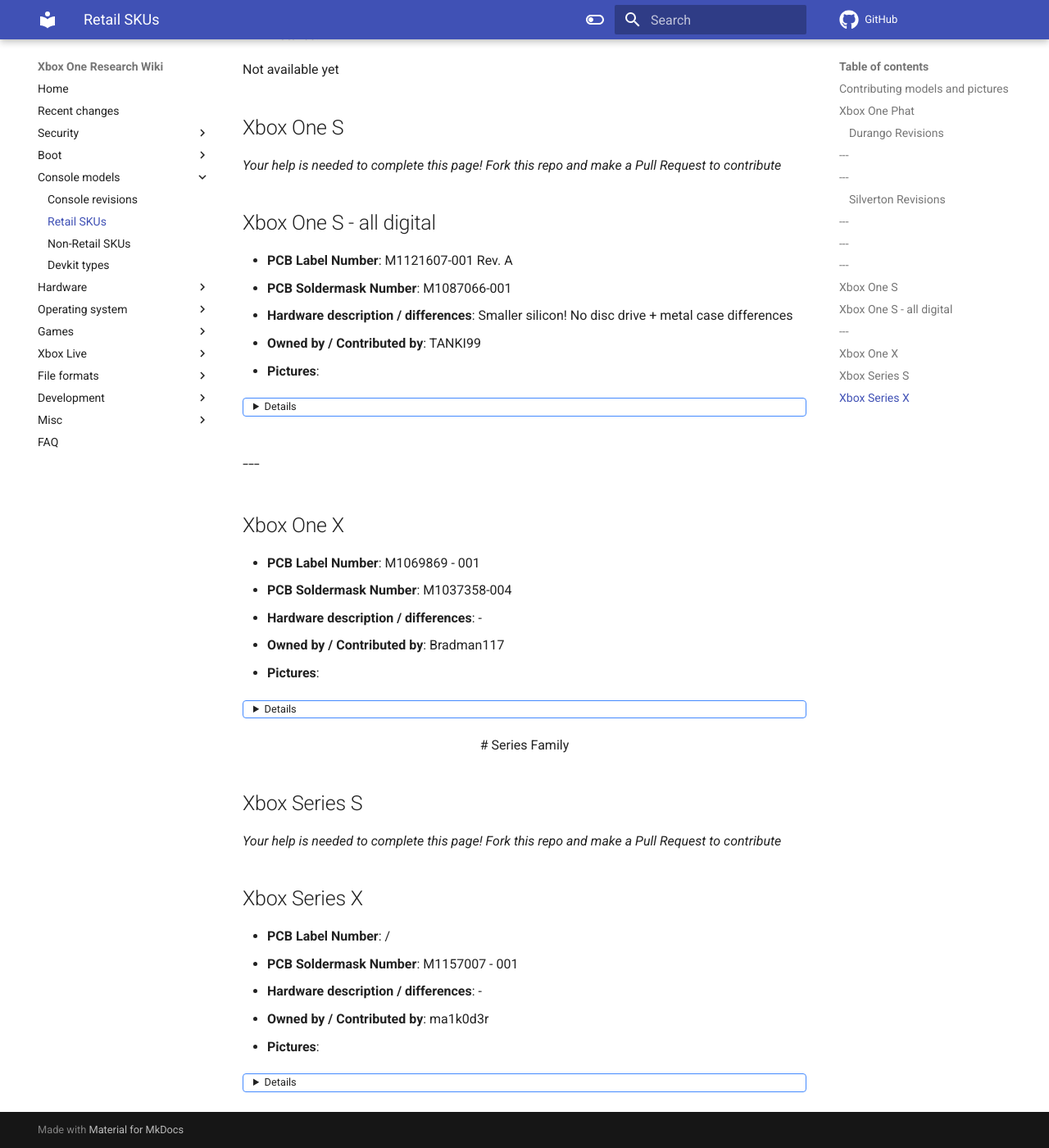
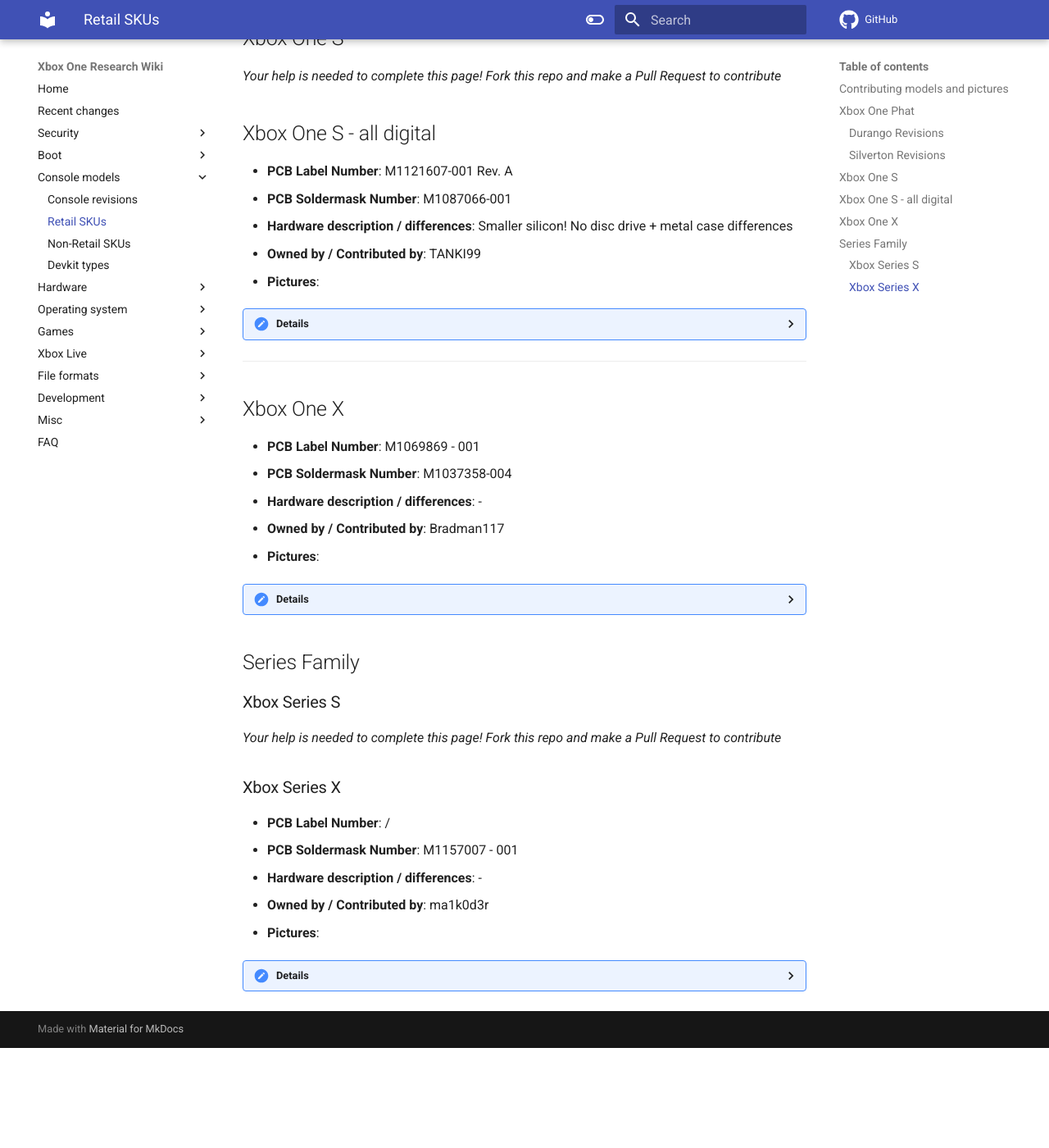
Before and after one commit to xboxoneresearch/wiki, an MkDocs documentation site: the page built from docs/console-models/retail-xone-skus.md, in a window 1280 px wide and 1400 px high, scrolled down 3099 px. Shown: the whole window at 82% size. Built offline with MkDocs 1.6.1 and Material for MkDocs 9.7.7, drawn with Linux system fonts in a browser that asks for light colours; comment, search, counter and statistics services are not loaded; after the commit the page ends 4377 px from its top, so only the background shows below that; some of the changed text lies outside the part shown.

Commit message:
fix: Remove non-working HTML tags and duplicate separator lines, fix apu.jpg filepath

```diff
--- a/docs/console-models/retail-xone-skus.md
+++ b/docs/console-models/retail-xone-skus.md
@@ -45,15 +45,14 @@
 * **Owned by / Contributed by**: Bradman117
 * **Pictures**:
 
-<details>
+/// info | Details
 
 [![X884497-001 Front](../_files/skus/X877750-003/front_thumb.jpg)](../_files/skus/X877750-003/front.jpg)
 [![X884497-001 Sticker](../_files/skus/X877750-003/sticker_thumb.jpg)](../_files/skus/X877750-003/sticker.jpg)
 [![X884497-001 Back](../_files/skus/X877750-003/back_thumb.jpg)](../_files/skus/X877750-003/back.jpg)
 
-</details>
+///
 
----
 ---
 
 * **PCB Label Number**: X884498 - 001 Rev F-2
@@ -61,14 +60,13 @@
 * **Hardware description / differences**: Currently only found in a DDK unit.
 * **Owned by / Contributed by**: BlueRain-debug
 * **Pictures**:
-<details>
+/// info | Details
 
 [![X884498-001 Front](../_files/skus/X877750-003/DDK-X884498-001_Rev._F-2-front_thumb.jpg)](../_files/skus/X877750-003/DDK-X884498-001_Rev._F-2-front.jpg)
 [![X884498-001 Sticker](../_files/skus/X877750-003/DDK-X884498-001_Rev._F-2-sticker_thumb.jpg)](../_files/skus/X877750-003/DDK-X884498-001_Rev._F-2-sticker.jpg)
 
-</details>
+///
 
----
 ---
 
 * **PCB Label Number**: X895857 - 001 Rev C
@@ -76,12 +74,12 @@
 * **Hardware description / differences**: Currently only found in a DDK unit. The printed text on the board is thicker.
 * **Owned by / Contributed by**: BlueRain-debug
 * **Pictures**:
-<details>
+/// info | Details
 
 [![X895857-001 Sticker](../_files/skus/X877750-003/DDK-X895857-001_Rev._C-sticker_thumb.jpg)](../_files/skus/X877750-003/DDK-X895857-001_Rev._C-sticker.jpg)
 [![X895857-001 Soldermask Number](../_files/skus/X877750-003/DDK-X895857-001_Rev._C-soldermask_number_thumb.jpg)](../_files/skus/X877750-003/DDK-X895857-001_Rev._C-soldermask_number.jpg)
 
-</details>
+///
 
 ### Silverton Revisions
 
@@ -90,19 +88,18 @@
 * **Hardware description / notable differences**: Reduced/Smaller eMMC/Southbridge voltage regulator.
 * **Owned by / Contributed by**: TANKI99
 * **Pictures**:
-<details>
+/// info | Details
 
 ![X887998-011 Soldermask number](../_files/skus/X887998-011/soldermask_part_num.jpg)
 ![X887998-011 Label partnum](../_files/skus/X887998-011/label_part_num.jpg)
 ![X887998-011 BDROM label](../_files/skus/X887998-011/bdrom_label.jpg)
-![X887998-011 APU](../_files/skus/X887998-011/api.jpg)
+![X887998-011 APU](../_files/skus/X887998-011/apu.jpg)
 ![X887998-011 PCB top](../_files/skus/X887998-011/pcb_top.jpg)
 ![X887998-011 PCB bottom](../_files/skus/X887998-011/pcb_bottom.jpg)
 
-</details>
+///
 
 
----
 ---
 
 * **PCB Label Number**: X900499 - 001 Rev. C
@@ -111,14 +108,13 @@
 * **Owned by / Contributed by**: TorusHyperV
 * **Pictures**:
 
-<details>
+/// info | Details
 
 ![X887998-010 Front](../_files/skus/X887998-010/front.jpeg)
 ![X887998-010 Back](../_files/skus/X887998-010/back.jpeg)
 
-</details>
+///
 
----
 ---
 
 * **PCB Label Number**: X940636 - 001 Rev. A
@@ -127,14 +123,13 @@
 * **Owned by / Contributed by**: TorusHyperV
 * **Pictures**:
 
-<details>
+/// info | Details
 
 ![X902472-006 Front](../_files/skus/X902472-006/front.jpeg)
 ![X902472-006 Back](../_files/skus/X902472-006/back.jpeg)
 
-</details>
+///
 
----
 ---
 
 * **PCB Label Number**: X933919 - 001 Rev. C
@@ -157,7 +152,7 @@
 * **Owned by / Contributed by**: TANKI99
 * **Pictures**:
 
-<details>
+/// info | Details
 
 ![X902472-006 Front](../_files/skus/M1121607-001/digital-front.jpg)
 ![X902472-006 Back](../_files/skus/M1121607-001/digital_back.jpg)
@@ -166,11 +161,9 @@
 ![X902472-006 Back](../_files/skus/M1121607-001/soc.jpg)
 ![X902472-006 Back](../_files/skus/M1121607-001/PCB-M1087066-001.jpg)
 
-</details>
+///
 
 ---
----
-
 
 ## Xbox One X
 
@@ -179,24 +172,20 @@
 * **Hardware description / differences**: -
 * **Owned by / Contributed by**: Bradman117
 * **Pictures**:
-<details>
+/// info | Details
 
 ![M1037358-004 Front](../_files/skus/M1037358-004/front.jpg)
 ![M1037358-004 Back](../_files/skus/M1037358-004/back.jpg)
 ![M1037358-004 Back](../_files/skus/M1037358-004/sticker.jpg)
 
-</details>
+///
 
-<center>
+## Series Family
 
-# Series Family
-
-</center>
-
-## Xbox Series S
+### Xbox Series S
 _Your help is needed to complete this page! Fork this repo and make a Pull Request to contribute_
 
-## Xbox Series X
+### Xbox Series X
 
 * **PCB Label Number**: /
 * **PCB Soldermask Number**: M1157007 - 001
@@ -204,7 +193,7 @@
 * **Owned by / Contributed by**: ma1k0d3r
 * **Pictures**:
 
-<details>
+/// info | Details
 
 [![M1157007-001 FIOUSB 0](../_files/skus/M1157007-001/fiousb_0_thumb.jpg)](../_files/skus/M1157007-001/fiousb_0.jpg)
 [![M1157007-001 FIOUSB 1](../_files/skus/M1157007-001/fiousb_1_thumb.jpg)](../_files/skus/M1157007-001/fiousb_1.jpg)
@@ -234,4 +223,4 @@
 [![M1157007-001 SOC SAM Side B Details 2](../_files/skus/M1157007-001/soc-sam_side-b-details_2_thumb.jpg)](../_files/skus/M1157007-001/soc-sam_side-b-details_2.jpg)
 
 
-</details>
+///
--- a/mkdocs.yml
+++ b/mkdocs.yml
@@ -70,3 +70,14 @@
         - name: mermaid
           class: mermaid
           format: !!python/name:pymdownx.superfences.fence_code_format
+  - pymdownx.blocks.details:
+      types:
+        - name: info
+          class: terminal-alert
+          title: Info
+        - name: warn
+          class: "terminal-alert terminal-alert-error"
+          title: Warning
+        - name: important
+          class: "terminal-alert terminal-alert-primary"
+          title: Important
```
